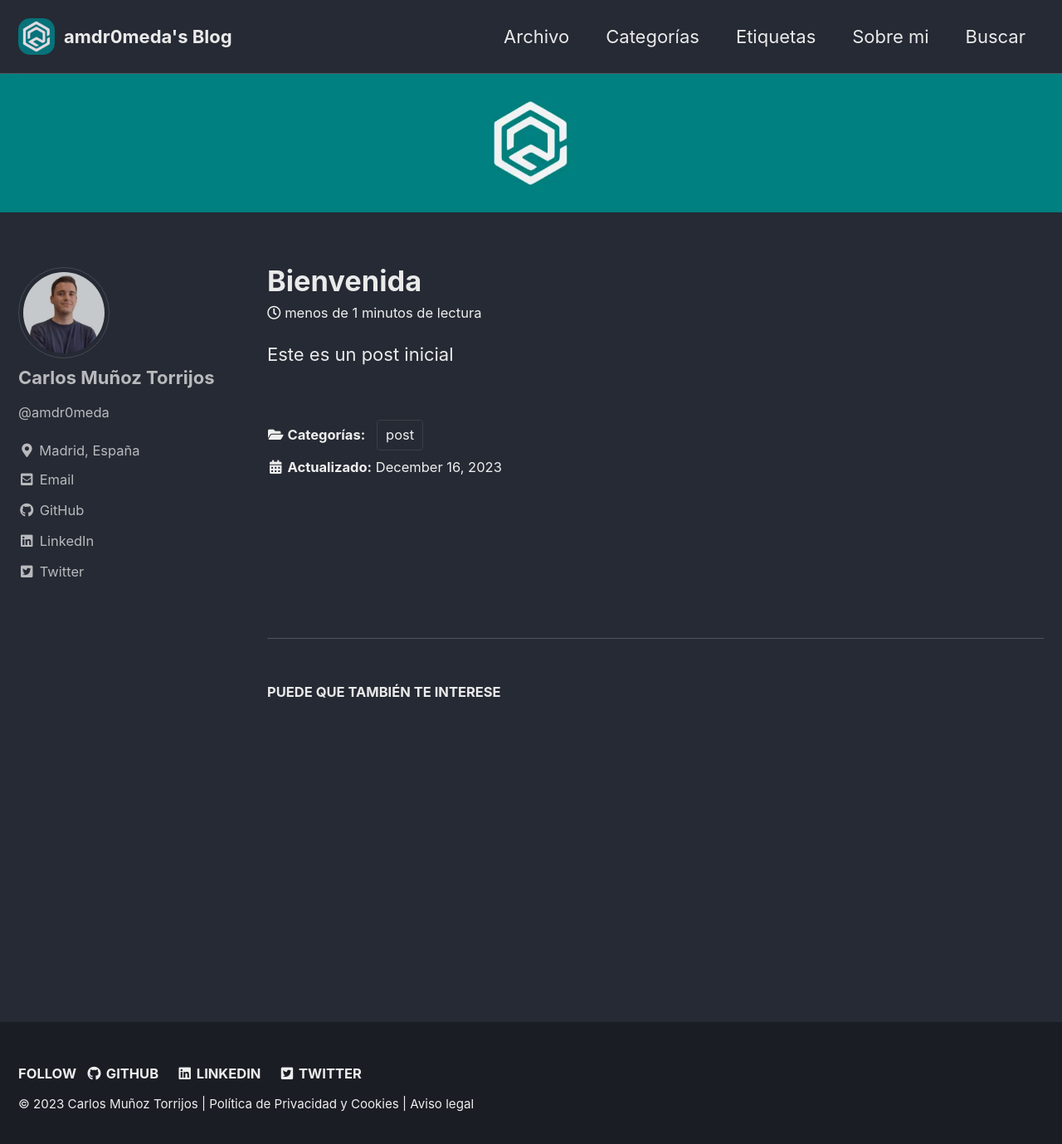
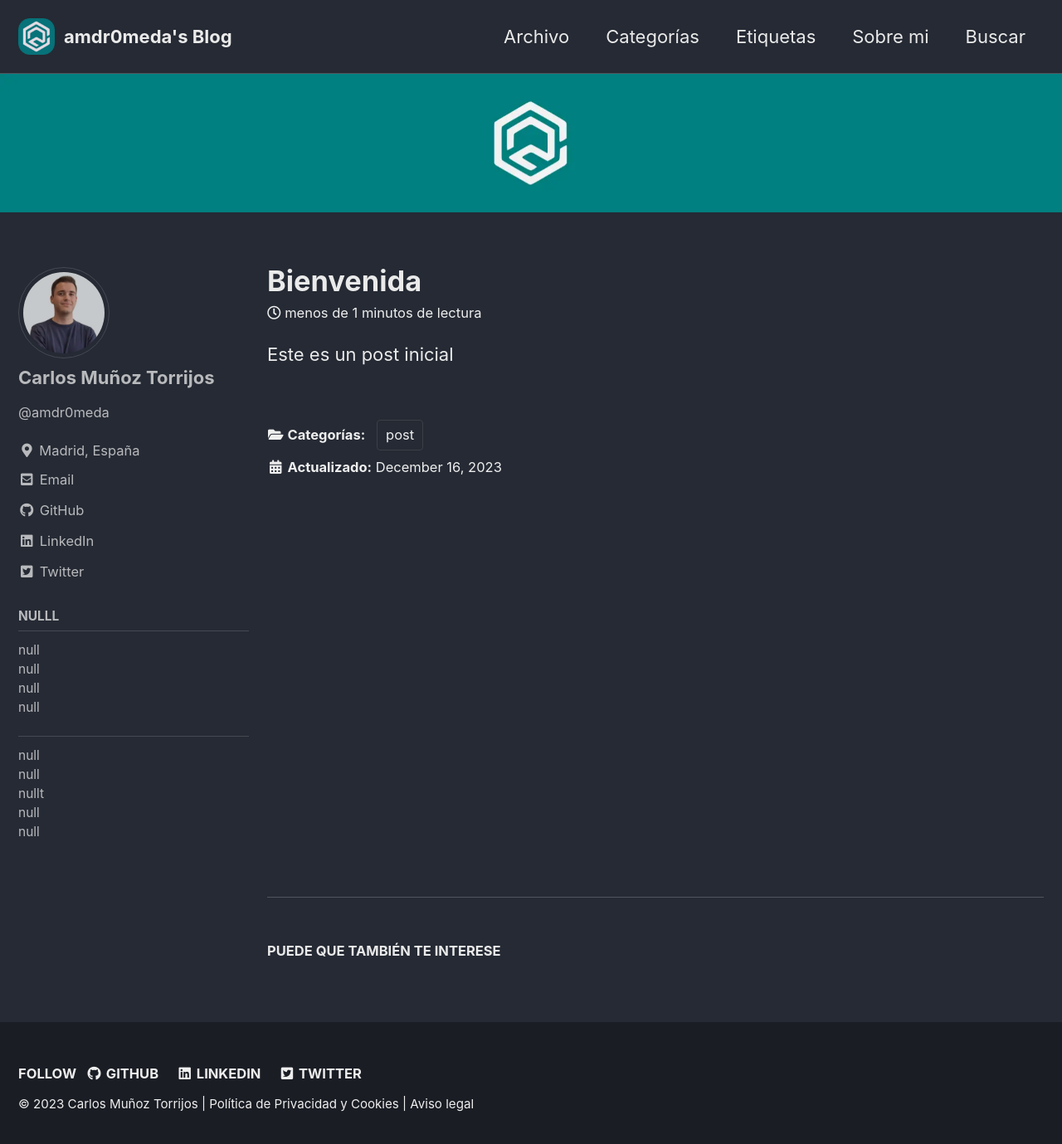
Before and after one commit to Amdr0meda/Personal_website, a Jekyll site: the page built from _posts/es/2023-12-14-bienvenida.md, in a window 1280 px wide and 1387 px high. Shown: the top 1379 px of the window at 83% size. Built offline with Jekyll 4.4.1, drawn with Linux system fonts in a browser that asks for light colours; cached includes are drawn as plain includes.

Commit message:
testing sidebar

```diff
--- a/_data/navigation.yml
+++ b/_data/navigation.yml
@@ -9,3 +9,29 @@ main:
     url: /es/sobre-mi/
   - title: "Buscar"
     url: /es/search/
+
+
+docs:
+  - title: nulll
+    children:
+      - title: "null"
+        url: /docs/null/
+      - title: "null"
+        url: /docs/null/
+      - title: "null"
+        url: /docs/null/
+      - title: "null"
+        url: /docs/null/
+
+  - title: null
+    children:
+      - title: "null"
+        url: /docs/null/
+      - title: "null"
+        url: /docs/null/
+      - title: "nullt"
+        url: /docs/null/
+      - title: "null"
+        url: /docs/null/
+      - title: "null"
+        url: /docs/null/
```
Also changed, not shown: _posts/es/2023-12-14-bienvenida.md (+2 -0 lines).
